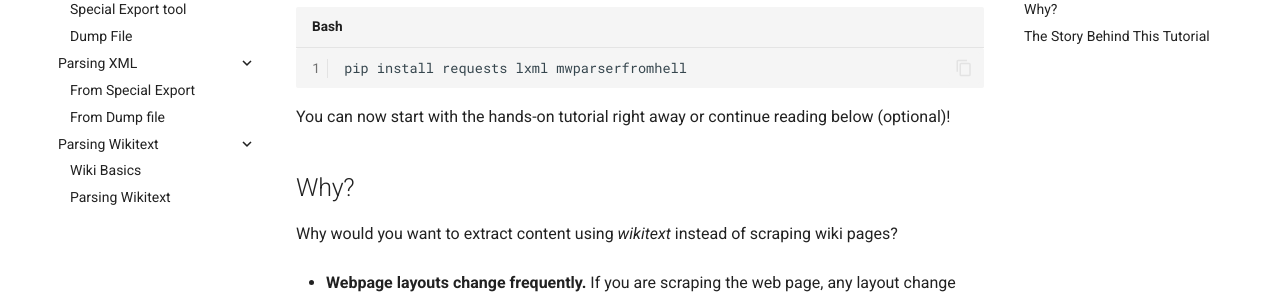
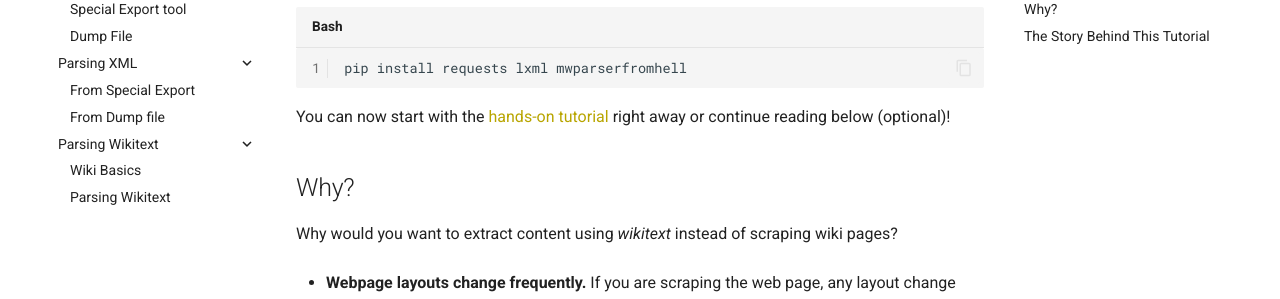
Before and after one commit to lennon-c/python-wikitext-parser-guide, an MkDocs documentation site: the page built from docs/README.md, in a window 1280 px wide and 900 px high, scrolled down 804 px. Shown: the part 153-452 px from the top of the window. Built offline with MkDocs 1.6.1 and Material for MkDocs 9.7.7, drawn with Linux system fonts in a browser that asks for light colours; comment, search, counter and statistics services are not loaded; some of the changed lines change nothing that is shown.

Commit message:
Fix links.

````diff
--- a/docs/README.md
+++ b/docs/README.md
@@ -6,12 +6,12 @@
 
 ## What?
 
-- We will begin by fetching the data, which is detailed in [Fetching XML data](Fetching XML data/index.md). The data is retrieved in XML format and includes two methods:
-    * First, we will retrieve *wikitext* online using the Wiki [Special Export tool](Fetching XML data/Special Exports.md) via the `requests` package.
-    * Next, we will locate and download the Wiki [Dump File](Fetching XML data/Dump files.md).
-- Then, using the `lxml` package, we will parse the XML data obtained from both **Special Export** [here](Parsing XML/Parsing XML from Special Export.md) and **Dump files** [here](Parsing XML/Parsing XML from Dump file.md) to extract the *wikitext* content.
+- We will begin by fetching the data, which is detailed in [Fetching XML data](https://lennon-c.github.io/python-wikitext-parser-guide/Fetching%20XML%20data/). The data is retrieved in XML format and includes two methods:
+    * First, we will retrieve *wikitext* online using the Wiki [Special Export tool](https://lennon-c.github.io/python-wikitext-parser-guide/Fetching%20XML%20data/Special%20Exports/) via the `requests` package.
+    * Next, we will locate and download the Wiki [Dump File](https://lennon-c.github.io/python-wikitext-parser-guide/Fetching%20XML%20data/Dump%20files/).
+- Then, using the `lxml` package, we will parse the XML data obtained from both **Special Export** [here](https://lennon-c.github.io/python-wikitext-parser-guide/Parsing%20XML/Parsing%20XML%20from%20Special%20Export/) and **Dump files** [here](https://lennon-c.github.io/python-wikitext-parser-guide/Parsing%20XML/Parsing%20XML%20from%20Dump%20file/) to extract the *wikitext* content.
 
-- In the final part of this tutorial, we will parse the *wikitext* itself. After reviewing key Wiki concepts and *wikitext* syntax in [Wiki Basics](Parsing Wikitext/Wiki Basics.md), we will use `mwparserfromhell` and some regular expressions to extract elements such as headings, sections, parts of speech, declensions, meanings, and more in [Parsing Wikitext](Parsing Wikitext/Parsing Wikitext.md).
+- In the final part of this tutorial, we will parse the *wikitext* itself. After reviewing key Wiki concepts and *wikitext* syntax in [Wiki Basics](https://lennon-c.github.io/python-wikitext-parser-guide/Parsing%20Wikitext/Wiki%20Basics/), we will use `mwparserfromhell` and some regular expressions to extract elements such as headings, sections, parts of speech, declensions, meanings, and more in [Parsing Wikitext](https://lennon-c.github.io/python-wikitext-parser-guide/Parsing%20Wikitext/Parsing%20Wikitext/).
 
 ### Requirements to follow along
 To follow along with this tutorial, you will need to have the following Python packages installed:
@@ -26,7 +26,7 @@
 pip install requests lxml mwparserfromhell
 ```
 
-You can now start with the hands-on tutorial right away or continue reading below (optional)!
+You can now start with the [hands-on tutorial](https://lennon-c.github.io/python-wikitext-parser-guide/Fetching%20XML%20data/) right away or continue reading below (optional)!
 
 ## Why?
 
````
